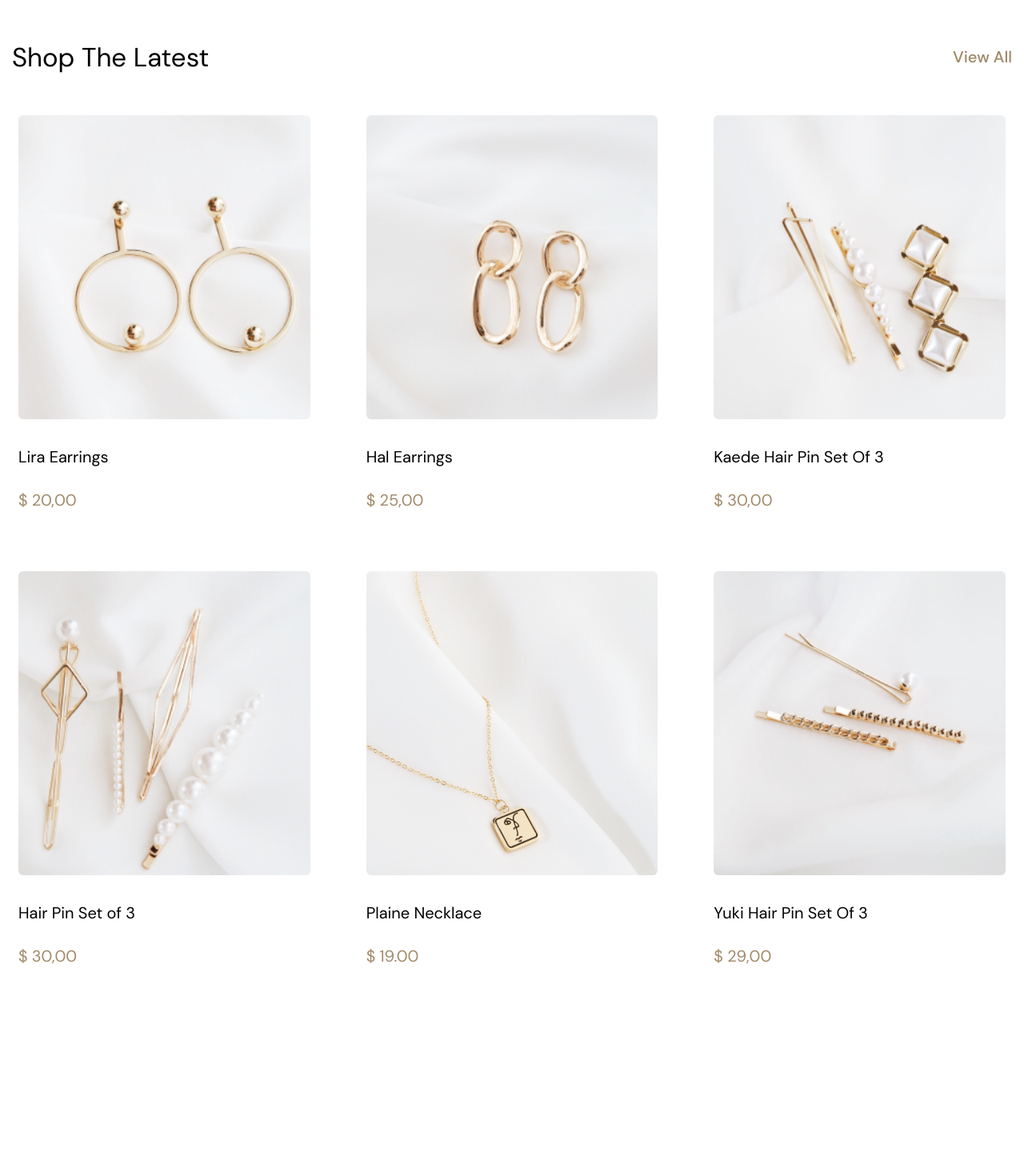
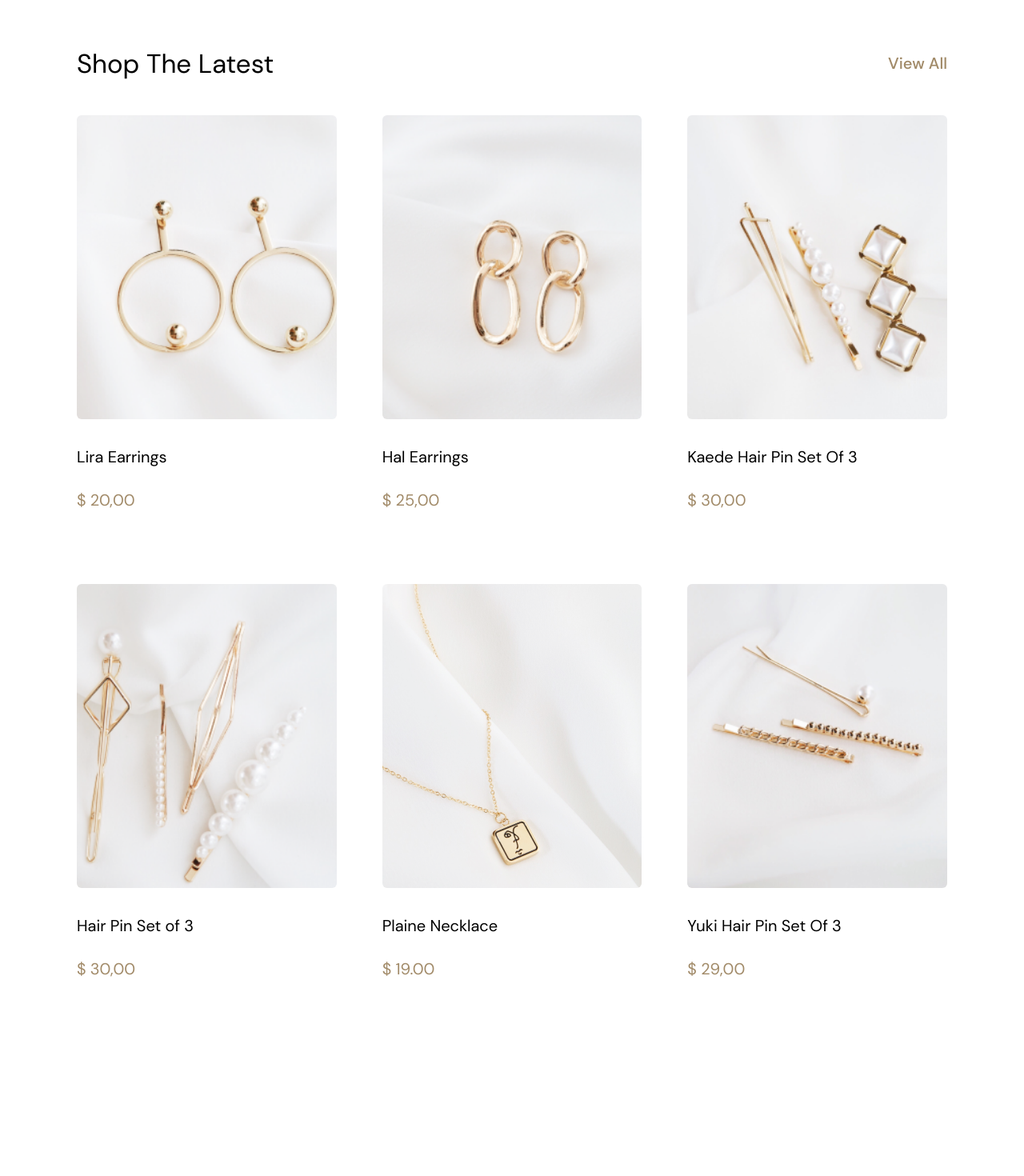
Before and after one commit to franciscomoncadab/shoppe-tailwind, a React (Create React App) app: page / in a window 1280 px wide. Shown: the part 780-2250 px from the top of the page at 80% size. Built offline with nearby package versions, Linux system fonts and the light colour scheme.

Commit message:
corrections style products

```diff
--- a/src/App.css
+++ b/src/App.css
@@ -1,9 +1,8 @@
 #app { height: 100% }
 html,
 body {
-  position: relative;
   height: 100%;
-  weight: 100%;
+  widht: 100%;
 }
 
 body {
--- a/src/App.tsx
+++ b/src/App.tsx
@@ -4,7 +4,7 @@ import MainRouter from "./components/mainRouter/MainRouter";
 
 function App() {
   return (
-    <div className="container mx-auto sx:container sx:mx-auto sm:container sm:mx-auto md:container md:mx-auto ml:container ml:mx-auto lg:container lg:mx-auto xl:container xl:mx-auto xxl:container xxl:mx-auto">
+    <div className=" mx-auto sm:mx-0 sm:px-[96px]">
       <MainRouter />
     </div>
   );
--- a/src/assets/scss/others/_products.scss
+++ b/src/assets/scss/others/_products.scss
@@ -21,10 +21,18 @@
         @apply
         grid
         grid-cols-2
+        sm:grid
         sm:grid-cols-3
+        ml:justify-items-center
         mb-5
         gap-2
-        sm:gap-[54px];
+        sm:gap-y-[86px]
+        sm:gap-x-[57px]
+        ml:gap-x-[282px]
+        lg:gap-y-[160px]
+        lg:gap-x-[610px]
+        xxl:gap-x-[1280px]
+        xxl:gap-y-[300px];
 
         &-img{
           @apply
--- a/src/components/molecules/Carousel.tsx
+++ b/src/components/molecules/Carousel.tsx
@@ -63,7 +63,7 @@ function Carousel() {
             clickable: true,
           }}
           modules={[Pagination, Navigation, Autoplay]}
-          className="swiper -top-5 rounded-md"
+          className="swiper -top-5 mt-2 rounded-md"
         >
           <SwiperSlide className="z-10">
             <img src={window.innerWidth < 873 ? "./images/img1.png" : "./images/img01.png"} alt="imagen1" />
--- a/src/components/organisms/Products.tsx
+++ b/src/components/organisms/Products.tsx
@@ -18,18 +18,18 @@ function Products() {
         </p>
       </div>
       <div className="product__grid">
-        <div className="p-2 rounded-md">
+        <div className="p-2 sm:p-0 rounded-md">
           <img
             src={product1}
             className="product__grid-img"
             alt="product1"
           />
-          <div className="my-1">
+          <div>
             <p className="product__grid-title">Lira Earrings</p>
             <p className="product__grid-price"> $ 20,00</p>
           </div>
         </div>
-        <div className="p-2 rounded-md">
+        <div className="p-2 sm:p-0 rounded-md">
           <img
             src={product2}
             className="product__grid-img"
@@ -58,48 +58,48 @@ function Products() {
         </div>
         {window.innerWidth > 767 ? (
           <>
-            <div className="p-2 rounded-md">
+            <div className="p-2 sm:p-0 rounded-md">
               <img
                 src={product4}
                 className="product__grid-img"
                 alt="product4"
               />
-              <div className="my-1">
+              <div>
                 <p className="product__grid-title">Kaede Hair Pin Set Of 3</p>
                 <p className="product__grid-price"> $ 30,00</p>
               </div>
             </div>
-            <div className="p-2 rounded-md">
+            <div className="p-2 sm:p-0 rounded-md">
               <img
                 src={product31}
                 className="product__grid-img"
                 alt="product5"
               />
-              <div className="my-1">
+              <div>
                 <p className="product__grid-title">Hair Pin Set of 3</p>
                 <p className="product__grid-price"> $ 30,00</p>
               </div>
             </div>
           </>
         ) : null}
-        <div className="p-2 rounded-md">
+        <div className="p-2 sm:p-0 rounded-md">
           <img
             src={product32}
             className="product__grid-img"
             alt="product4"
           />
-          <div className="my-1">
+          <div>
             <p className="product__grid-title">{window.innerWidth < 767 ? "Kaede Hair Pin" : "Plaine Necklace"}</p>
             <p className="product__grid-price">{window.innerWidth < 767 ? "$ 30.00" : "$ 19.00"}</p>
           </div>
         </div>
-        <div className="p-2 rounded-md">
+        <div className="p-2 sm:p-0 rounded-md">
           <img
             src={product5}
             className="product__grid-img"
             alt="product5"
           />
-          <div className="my-1">
+          <div>
             <p className="product__grid-title">{window.innerWidth < 767 ? "Yuki Hair Pin" : "Yuki Hair Pin Set Of 3"}</p>
             <p className="product__grid-price"> $ 29,00</p>
           </div>
```
